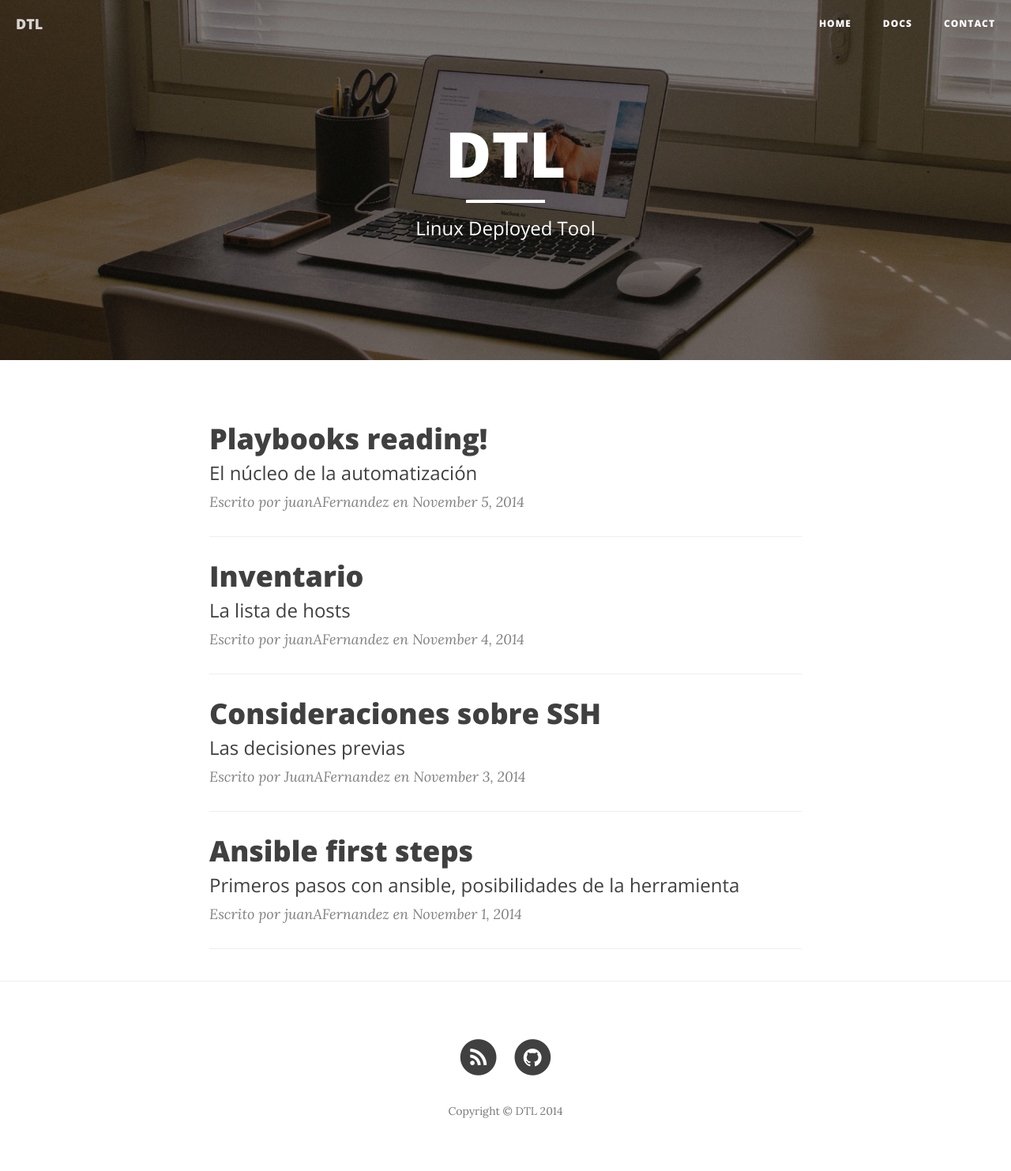
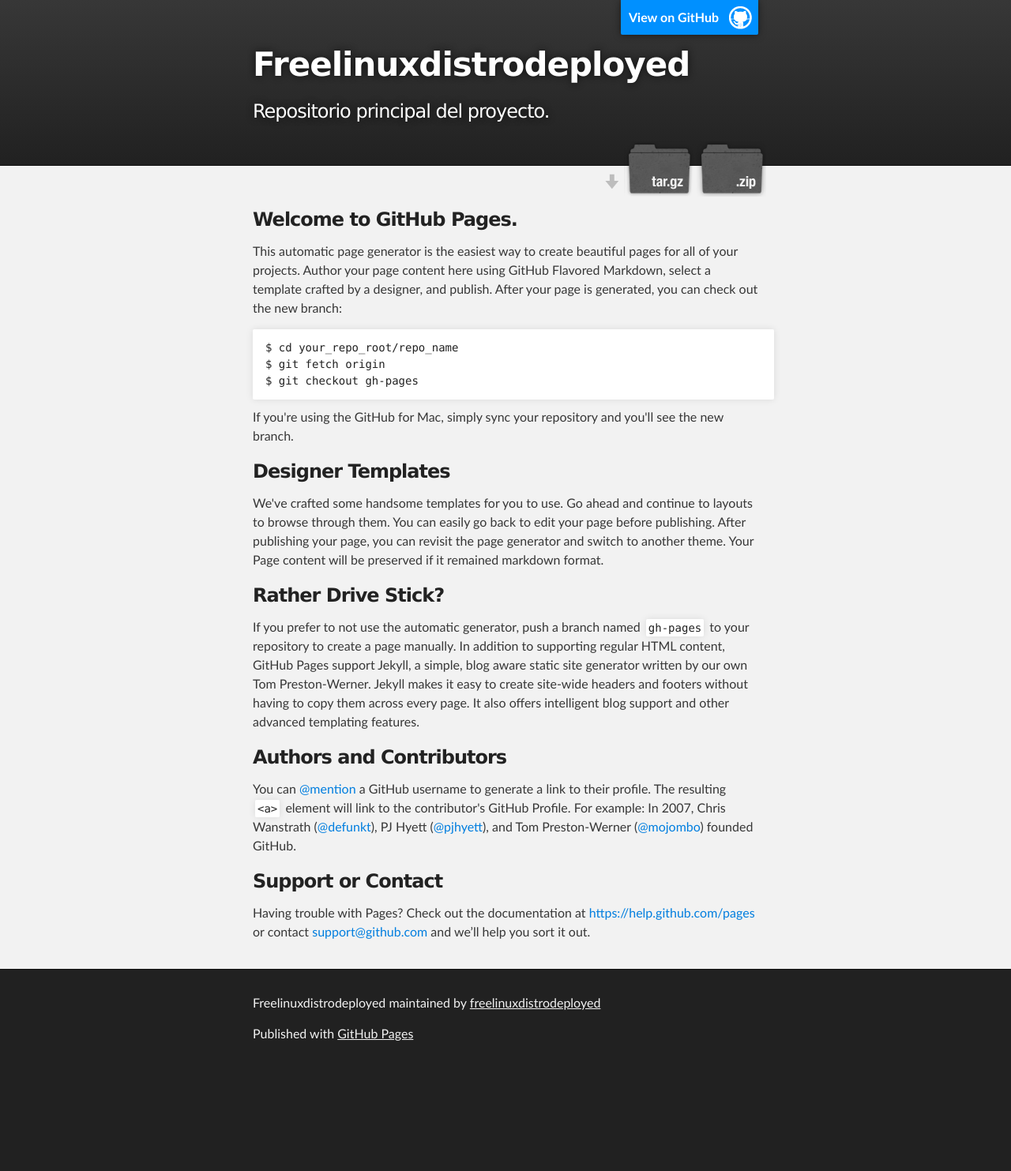
Before and after one commit to freelinuxdistrodeployed/LDT, a Jekyll site: the page index.html, which Jekyll copies as it is, in a window 1280 px wide. Shown: the whole page at 79% size. Built offline with Jekyll 4.4.1, drawn with Linux system fonts in a browser that asks for light colours; nearby versions of some CDN libraries; the list of posts is cut into pages by our own code; after the commit the page ends 1356 px from its top, so only the background shows below that.

Commit message:
Create gh-pages branch via GitHub

```diff
--- a/index.html
+++ b/index.html
@@ -1,38 +1,79 @@
----
-layout: page
-description: "Linux Deployed Tool"
-header-img: "img/home-bg.jpg"
----
+<!DOCTYPE html>
+<html>
 
-{% for post in paginator.posts %}
-<div class="post-preview">
-    <a href="{{ post.url | prepend: site.baseurl }}">
-        <h2 class="post-title">
-            {{ post.title }}
-        </h2>
-        {% if post.subtitle %}
-        <h3 class="post-subtitle">
-            {{ post.subtitle }}
-        </h3>
-        {% endif %}
-    </a>
-    <p class="post-meta">Escrito por {{ post.author }} en {{ post.date | date: "%B %-d, %Y" }}</p>
-</div>
-<hr>
-{% endfor %}
+  <head>
+    <meta charset='utf-8'>
+    <meta http-equiv="X-UA-Compatible" content="chrome=1">
+    <meta name="description" content="Freelinuxdistrodeployed : Repositorio principal del proyecto.">
 
-<!-- Pager -->
-{% if paginator.total_pages > 1 %}
-<ul class="pager">
-    {% if paginator.previous_page %}
-    <li class="previous">
-        <a href="{{ paginator.previous_page_path | prepend: site.baseurl | replace: '//', '/' }}">&larr; Ultimos posts</a>
-    </li>
-    {% endif %}
-    {% if paginator.next_page %}
-    <li class="next">
-        <a href="{{ paginator.next_page_path | prepend: site.baseurl | replace: '//', '/' }}">Posts antiguos &rarr;</a>
-    </li>
-    {% endif %}
-</ul>
-{% endif %}
+    <link rel="stylesheet" type="text/css" media="screen" href="stylesheets/stylesheet.css">
+
+    <title>Freelinuxdistrodeployed</title>
+  </head>
+
+  <body>
+
+    <!-- HEADER -->
+    <div id="header_wrap" class="outer">
+        <header class="inner">
+          <a id="forkme_banner" href="https://github.com/freelinuxdistrodeployed/freelinuxdistrodeployed">View on GitHub</a>
+
+          <h1 id="project_title">Freelinuxdistrodeployed</h1>
+          <h2 id="project_tagline">Repositorio principal del proyecto.</h2>
+
+            <section id="downloads">
+              <a class="zip_download_link" href="https://github.com/freelinuxdistrodeployed/freelinuxdistrodeployed/zipball/master">Download this project as a .zip file</a>
+              <a class="tar_download_link" href="https://github.com/freelinuxdistrodeployed/freelinuxdistrodeployed/tarball/master">Download this project as a tar.gz file</a>
+            </section>
+        </header>
+    </div>
+
+    <!-- MAIN CONTENT -->
+    <div id="main_content_wrap" class="outer">
+      <section id="main_content" class="inner">
+        <h3>
+<a id="welcome-to-github-pages" class="anchor" href="#welcome-to-github-pages" aria-hidden="true"><span class="octicon octicon-link"></span></a>Welcome to GitHub Pages.</h3>
+
+<p>This automatic page generator is the easiest way to create beautiful pages for all of your projects. Author your page content here using GitHub Flavored Markdown, select a template crafted by a designer, and publish. After your page is generated, you can check out the new branch:</p>
+
+<pre><code>$ cd your_repo_root/repo_name
+$ git fetch origin
+$ git checkout gh-pages
+</code></pre>
+
+<p>If you're using the GitHub for Mac, simply sync your repository and you'll see the new branch.</p>
+
+<h3>
+<a id="designer-templates" class="anchor" href="#designer-templates" aria-hidden="true"><span class="octicon octicon-link"></span></a>Designer Templates</h3>
+
+<p>We've crafted some handsome templates for you to use. Go ahead and continue to layouts to browse through them. You can easily go back to edit your page before publishing. After publishing your page, you can revisit the page generator and switch to another theme. Your Page content will be preserved if it remained markdown format.</p>
+
+<h3>
+<a id="rather-drive-stick" class="anchor" href="#rather-drive-stick" aria-hidden="true"><span class="octicon octicon-link"></span></a>Rather Drive Stick?</h3>
+
+<p>If you prefer to not use the automatic generator, push a branch named <code>gh-pages</code> to your repository to create a page manually. In addition to supporting regular HTML content, GitHub Pages support Jekyll, a simple, blog aware static site generator written by our own Tom Preston-Werner. Jekyll makes it easy to create site-wide headers and footers without having to copy them across every page. It also offers intelligent blog support and other advanced templating features.</p>
+
+<h3>
+<a id="authors-and-contributors" class="anchor" href="#authors-and-contributors" aria-hidden="true"><span class="octicon octicon-link"></span></a>Authors and Contributors</h3>
+
+<p>You can <a href="https://github.com/blog/821" class="user-mention">@mention</a> a GitHub username to generate a link to their profile. The resulting <code>&lt;a&gt;</code> element will link to the contributor's GitHub Profile. For example: In 2007, Chris Wanstrath (<a href="https://github.com/defunkt" class="user-mention">@defunkt</a>), PJ Hyett (<a href="https://github.com/pjhyett" class="user-mention">@pjhyett</a>), and Tom Preston-Werner (<a href="https://github.com/mojombo" class="user-mention">@mojombo</a>) founded GitHub.</p>
+
+<h3>
+<a id="support-or-contact" class="anchor" href="#support-or-contact" aria-hidden="true"><span class="octicon octicon-link"></span></a>Support or Contact</h3>
+
+<p>Having trouble with Pages? Check out the documentation at <a href="https://help.github.com/pages">https://help.github.com/pages</a> or contact <a href="mailto:support@github.com">support@github.com</a> and we’ll help you sort it out.</p>
+      </section>
+    </div>
+
+    <!-- FOOTER  -->
+    <div id="footer_wrap" class="outer">
+      <footer class="inner">
+        <p class="copyright">Freelinuxdistrodeployed maintained by <a href="https://github.com/freelinuxdistrodeployed">freelinuxdistrodeployed</a></p>
+        <p>Published with <a href="http://pages.github.com">GitHub Pages</a></p>
+      </footer>
+    </div>
+
+
+
+  </body>
+</html>
--- /dev/null
+++ b/javascripts/main.js
@@ -0,0 +1 @@
+console.log('This would be the main JS file.');
--- /dev/null
+++ b/stylesheets/pygment_trac.css
@@ -0,0 +1,70 @@
+.highlight .hll { background-color: #ffffcc }
+.highlight  { background: #f0f3f3; }
+.highlight .c { color: #0099FF; font-style: italic } /* Comment */
+.highlight .err { color: #AA0000; background-color: #FFAAAA } /* Error */
+.highlight .k { color: #006699; font-weight: bold } /* Keyword */
+.highlight .o { color: #555555 } /* Operator */
+.highlight .cm { color: #0099FF; font-style: italic } /* Comment.Multiline */
+.highlight .cp { color: #009999 } /* Comment.Preproc */
+.highlight .c1 { color: #0099FF; font-style: italic } /* Comment.Single */
+.highlight .cs { color: #0099FF; font-weight: bold; font-style: italic } /* Comment.Special */
+.highlight .gd { background-color: #FFCCCC; border: 1px solid #CC0000 } /* Generic.Deleted */
+.highlight .ge { font-style: italic } /* Generic.Emph */
+.highlight .gr { color: #FF0000 } /* Generic.Error */
+.highlight .gh { color: #003300; font-weight: bold } /* Generic.Heading */
+.highlight .gi { background-color: #CCFFCC; border: 1px solid #00CC00 } /* Generic.Inserted */
+.highlight .go { color: #AAAAAA } /* Generic.Output */
+.highlight .gp { color: #000099; font-weight: bold } /* Generic.Prompt */
+.highlight .gs { font-weight: bold } /* Generic.Strong */
+.highlight .gu { color: #003300; font-weight: bold } /* Generic.Subheading */
+.highlight .gt { color: #99CC66 } /* Generic.Traceback */
+.highlight .kc { color: #006699; font-weight: bold } /* Keyword.Constant */
+.highlight .kd { color: #006699; font-weight: bold } /* Keyword.Declaration */
+.highlight .kn { color: #006699; font-weight: bold } /* Keyword.Namespace */
+.highlight .kp { color: #006699 } /* Keyword.Pseudo */
+.highlight .kr { color: #006699; font-weight: bold } /* Keyword.Reserved */
+.highlight .kt { color: #007788; font-weight: bold } /* Keyword.Type */
+.highlight .m { color: #FF6600 } /* Literal.Number */
+.highlight .s { color: #CC3300 } /* Literal.String */
+.highlight .na { color: #330099 } /* Name.Attribute */
+.highlight .nb { color: #336666 } /* Name.Builtin */
+.highlight .nc { color: #00AA88; font-weight: bold } /* Name.Class */
+.highlight .no { color: #336600 } /* Name.Constant */
+.highlight .nd { color: #9999FF } /* Name.Decorator */
+.highlight .ni { color: #999999; font-weight: bold } /* Name.Entity */
+.highlight .ne { color: #CC0000; font-weight: bold } /* Name.Exception */
+.highlight .nf { color: #CC00FF } /* Name.Function */
+.highlight .nl { color: #9999FF } /* Name.Label */
+.highlight .nn { color: #00CCFF; font-weight: bold } /* Name.Namespace */
+.highlight .nt { color: #330099; font-weight: bold } /* Name.Tag */
+.highlight .nv { color: #003333 } /* Name.Variable */
+.highlight .ow { color: #000000; font-weight: bold } /* Operator.Word */
+.highlight .w { color: #bbbbbb } /* Text.Whitespace */
+.highlight .mf { color: #FF6600 } /* Literal.Number.Float */
+.highlight .mh { color: #FF6600 } /* Literal.Number.Hex */
+.highlight .mi { color: #FF6600 } /* Literal.Number.Integer */
+.highlight .mo { color: #FF6600 } /* Literal.Number.Oct */
+.highlight .sb { color: #CC3300 } /* Literal.String.Backtick */
+.highlight .sc { color: #CC3300 } /* Literal.String.Char */
+.highlight .sd { color: #CC3300; font-style: italic } /* Literal.String.Doc */
+.highlight .s2 { color: #CC3300 } /* Literal.String.Double */
+.highlight .se { color: #CC3300; font-weight: bold } /* Literal.String.Escape */
+.highlight .sh { color: #CC3300 } /* Literal.String.Heredoc */
+.highlight .si { color: #AA0000 } /* Literal.String.Interpol */
+.highlight .sx { color: #CC3300 } /* Literal.String.Other */
+.highlight .sr { color: #33AAAA } /* Literal.String.Regex */
+.highlight .s1 { color: #CC3300 } /* Literal.String.Single */
+.highlight .ss { color: #FFCC33 } /* Literal.String.Symbol */
+.highlight .bp { color: #336666 } /* Name.Builtin.Pseudo */
+.highlight .vc { color: #003333 } /* Name.Variable.Class */
+.highlight .vg { color: #003333 } /* Name.Variable.Global */
+.highlight .vi { color: #003333 } /* Name.Variable.Instance */
+.highlight .il { color: #FF6600 } /* Literal.Number.Integer.Long */
+
+.type-csharp .highlight .k { color: #0000FF }
+.type-csharp .highlight .kt { color: #0000FF }
+.type-csharp .highlight .nf { color: #000000; font-weight: normal }
+.type-csharp .highlight .nc { color: #2B91AF }
+.type-csharp .highlight .nn { color: #000000 }
+.type-csharp .highlight .s { color: #A31515 }
+.type-csharp .highlight .sc { color: #A31515 }
--- /dev/null
+++ b/stylesheets/stylesheet.css
@@ -0,0 +1,425 @@
+/*******************************************************************************
+Slate Theme for GitHub Pages
+by Jason Costello, @jsncostello
+*******************************************************************************/
+
+@import url(pygment_trac.css);
+
+/*******************************************************************************
+MeyerWeb Reset
+*******************************************************************************/
+
+html, body, div, span, applet, object, iframe,
+h1, h2, h3, h4, h5, h6, p, blockquote, pre,
+a, abbr, acronym, address, big, cite, code,
+del, dfn, em, img, ins, kbd, q, s, samp,
+small, strike, strong, sub, sup, tt, var,
+b, u, i, center,
+dl, dt, dd, ol, ul, li,
+fieldset, form, label, legend,
+table, caption, tbody, tfoot, thead, tr, th, td,
+article, aside, canvas, details, embed,
+figure, figcaption, footer, header, hgroup,
+menu, nav, output, ruby, section, summary,
+time, mark, audio, video {
+  margin: 0;
+  padding: 0;
+  border: 0;
+  font: inherit;
+  vertical-align: baseline;
+}
+
+/* HTML5 display-role reset for older browsers */
+article, aside, details, figcaption, figure,
+footer, header, hgroup, menu, nav, section {
+  display: block;
+}
+
+ol, ul {
+  list-style: none;
+}
+
+table {
+  border-collapse: collapse;
+  border-spacing: 0;
+}
+
+/*******************************************************************************
+Theme Styles
+*******************************************************************************/
+
+body {
+  box-sizing: border-box;
+  color:#373737;
+  background: #212121;
+  font-size: 16px;
+  font-family: 'Myriad Pro', Calibri, Helvetica, Arial, sans-serif;
+  line-height: 1.5;
+  -webkit-font-smoothing: antialiased;
+}
+
+h1, h2, h3, h4, h5, h6 {
+  margin: 10px 0;
+  font-weight: 700;
+  color:#222222;
+  font-family: 'Lucida Grande', 'Calibri', Helvetica, Arial, sans-serif;
+  letter-spacing: -1px;
+}
+
+h1 {
+  font-size: 36px;
+  font-weight: 700;
+}
+
+h2 {
+  padding-bottom: 10px;
+  font-size: 32px;
+  background: url('../images/bg_hr.png') repeat-x bottom;
+}
+
+h3 {
+  font-size: 24px;
+}
+
+h4 {
+  font-size: 21px;
+}
+
+h5 {
+  font-size: 18px;
+}
+
+h6 {
+  font-size: 16px;
+}
+
+p {
+  margin: 10px 0 15px 0;
+}
+
+footer p {
+  color: #f2f2f2;
+}
+
+a {
+  text-decoration: none;
+  color: #007edf;
+  text-shadow: none;
+
+  transition: color 0.5s ease;
+  transition: text-shadow 0.5s ease;
+  -webkit-transition: color 0.5s ease;
+  -webkit-transition: text-shadow 0.5s ease;
+  -moz-transition: color 0.5s ease;
+  -moz-transition: text-shadow 0.5s ease;
+  -o-transition: color 0.5s ease;
+  -o-transition: text-shadow 0.5s ease;
+  -ms-transition: color 0.5s ease;
+  -ms-transition: text-shadow 0.5s ease;
+}
+
+a:hover, a:focus {text-decoration: underline;}
+
+footer a {
+  color: #F2F2F2;
+  text-decoration: underline;
+}
+
+em {
+  font-style: italic;
+}
+
+strong {
+  font-weight: bold;
+}
+
+img {
+  position: relative;
+  margin: 0 auto;
+  max-width: 739px;
+  padding: 5px;
+  margin: 10px 0 10px 0;
+  border: 1px solid #ebebeb;
+
+  box-shadow: 0 0 5px #ebebeb;
+  -webkit-box-shadow: 0 0 5px #ebebeb;
+  -moz-box-shadow: 0 0 5px #ebebeb;
+  -o-box-shadow: 0 0 5px #ebebeb;
+  -ms-box-shadow: 0 0 5px #ebebeb;
+}
+
+p img {
+  display: inline;
+  margin: 0;
+  padding: 0;
+  vertical-align: middle;
+  text-align: center;
+  border: none;
+}
+
+pre, code {
+  width: 100%;
+  color: #222;
+  background-color: #fff;
+
+  font-family: Monaco, "Bitstream Vera Sans Mono", "Lucida Console", Terminal, monospace;
+  font-size: 14px;
+
+  border-radius: 2px;
+  -moz-border-radius: 2px;
+  -webkit-border-radius: 2px;
+}
+
+pre {
+  width: 100%;
+  padding: 10px;
+  box-shadow: 0 0 10px rgba(0,0,0,.1);
+  overflow: auto;
+}
+
+code {
+  padding: 3px;
+  margin: 0 3px;
+  box-shadow: 0 0 10px rgba(0,0,0,.1);
+}
+
+pre code {
+  display: block;
+  box-shadow: none;
+}
+
+blockquote {
+  color: #666;
+  margin-bottom: 20px;
+  padding: 0 0 0 20px;
+  border-left: 3px solid #bbb;
+}
+
+
+ul, ol, dl {
+  margin-bottom: 15px
+}
+
+ul {
+  list-style-position: inside;
+  list-style: disc;
+  padding-left: 20px;
+}
+
+ol {
+  list-style-position: inside;
+  list-style: decimal;
+  padding-left: 20px;
+}
+
+dl dt {
+  font-weight: bold;
+}
+
+dl dd {
+  padding-left: 20px;
+  font-style: italic;
+}
+
+dl p {
+  padding-left: 20px;
+  font-style: italic;
+}
+
+hr {
+  height: 1px;
+  margin-bottom: 5px;
+  border: none;
+  background: url('../images/bg_hr.png') repeat-x center;
+}
+
+table {
+  border: 1px solid #373737;
+  margin-bottom: 20px;
+  text-align: left;
+ }
+
+th {
+  font-family: 'Lucida Grande', 'Helvetica Neue', Helvetica, Arial, sans-serif;
+  padding: 10px;
+  background: #373737;
+  color: #fff;
+ }
+
+td {
+  padding: 10px;
+  border: 1px solid #373737;
+ }
+
+form {
+  background: #f2f2f2;
+  padding: 20px;
+}
+
+/*******************************************************************************
+Full-Width Styles
+*******************************************************************************/
+
+.outer {
+  width: 100%;
+}
+
+.inner {
+  position: relative;
+  max-width: 640px;
+  padding: 20px 10px;
+  margin: 0 auto;
+}
+
+#forkme_banner {
+  display: block;
+  position: absolute;
+  top:0;
+  right: 10px;
+  z-index: 10;
+  padding: 10px 50px 10px 10px;
+  color: #fff;
+  background: url('../images/blacktocat.png') #0090ff no-repeat 95% 50%;
+  font-weight: 700;
+  box-shadow: 0 0 10px rgba(0,0,0,.5);
+  border-bottom-left-radius: 2px;
+  border-bottom-right-radius: 2px;
+}
+
+#header_wrap {
+  background: #212121;
+  background: -moz-linear-gradient(top, #373737, #212121);
+  background: -webkit-linear-gradient(top, #373737, #212121);
+  background: -ms-linear-gradient(top, #373737, #212121);
+  background: -o-linear-gradient(top, #373737, #212121);
+  background: linear-gradient(top, #373737, #212121);
+}
+
+#header_wrap .inner {
+  padding: 50px 10px 30px 10px;
+}
+
+#project_title {
+  margin: 0;
+  color: #fff;
+  font-size: 42px;
+  font-weight: 700;
+  text-shadow: #111 0px 0px 10px;
+}
+
+#project_tagline {
+  color: #fff;
+  font-size: 24px;
+  font-weight: 300;
+  background: none;
+  text-shadow: #111 0px 0px 10px;
+}
+
+#downloads {
+  position: absolute;
+  width: 210px;
+  z-index: 10;
+  bottom: -40px;
+  right: 0;
+  height: 70px;
+  background: url('../images/icon_download.png') no-repeat 0% 90%;
+}
+
+.zip_download_link {
+  display: block;
+  float: right;
+  width: 90px;
+  height:70px;
+  text-indent: -5000px;
+  overflow: hidden;
+  background: url(../images/sprite_download.png) no-repeat bottom left;
+}
+
+.tar_download_link {
+  display: block;
+  float: right;
+  width: 90px;
+  height:70px;
+  text-indent: -5000px;
+  overflow: hidden;
+  background: url(../images/sprite_download.png) no-repeat bottom right;
+  margin-left: 10px;
+}
+
+.zip_download_link:hover {
+  background: url(../images/sprite_download.png) no-repeat top left;
+}
+
+.tar_download_link:hover {
+  background: url(../images/sprite_download.png) no-repeat top right;
+}
+
+#main_content_wrap {
+  background: #f2f2f2;
+  border-top: 1px solid #111;
+  border-bottom: 1px solid #111;
+}
+
+#main_content {
+  padding-top: 40px;
+}
+
+#footer_wrap {
+  background: #212121;
+}
+
+
+
+/*******************************************************************************
+Small Device Styles
+*******************************************************************************/
+
+@media screen and (max-width: 480px) {
+  body {
+    font-size:14px;
+  }
+
+  #downloads {
+    display: none;
+  }
+
+  .inner {
+    min-width: 320px;
+    max-width: 480px;
+  }
+
+  #project_title {
+  font-size: 32px;
+  }
+
+  h1 {
+    font-size: 28px;
+  }
+
+  h2 {
+    font-size: 24px;
+  }
+
+  h3 {
+    font-size: 21px;
+  }
+
+  h4 {
+    font-size: 18px;
+  }
+
+  h5 {
+    font-size: 14px;
+  }
+
+  h6 {
+    font-size: 12px;
+  }
+
+  code, pre {
+    min-width: 320px;
+    max-width: 480px;
+    font-size: 11px;
+  }
+
+}
```
Also changed, not shown: params.json (added, +1 -0 lines), images/bg_hr.png (added), images/blacktocat.png (added), images/icon_download.png (added), images/sprite_download.png (added).
